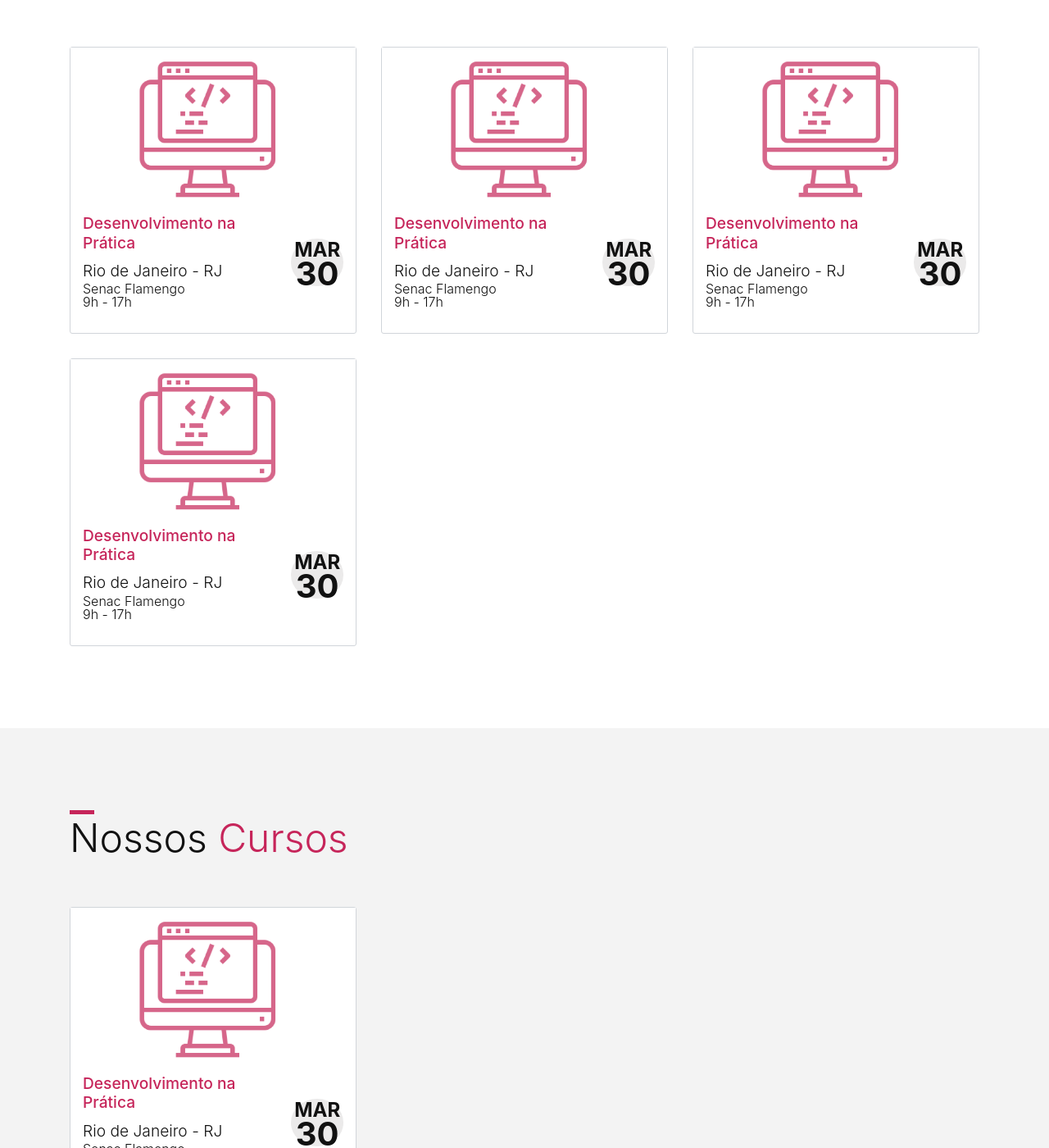
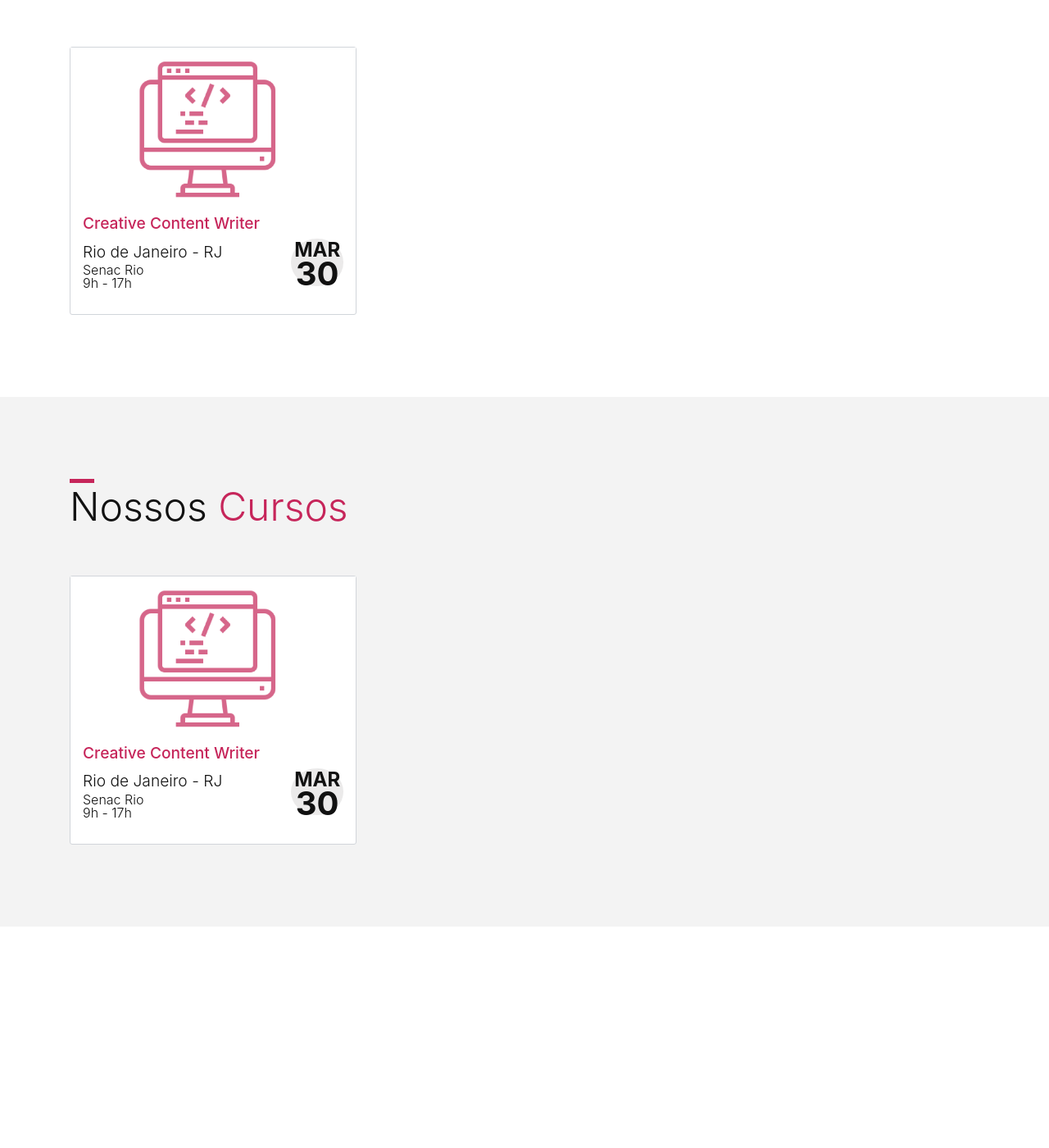
Before and after one commit to LorTrindade/networking, a Jekyll site: the page built from cursos.html, in a window 1280 px wide and 1400 px high, scrolled down 660 px. Shown: the whole window at 82% size. Built offline with Jekyll 4.4.1, drawn with Linux system fonts in a browser that asks for light colours; some web fonts are replaced; after the commit the page ends 1790 px from its top, so only the background shows below that.

Commit message:
calendar

```diff
--- a/cursos.html
+++ b/cursos.html
@@ -12,88 +12,28 @@ coverText: "Próximos <span>eventos</span>"
             <div class="col-lg-12 col-md-12">
                 <h2>Próximos <span>eventos</span></h2>
             </div>
-
+            {% for block in site.data.calendar.events %}
                 <div class="col-lg-4 col-md-4 container-events">
-                <a href="#">
+                    <a href="{{ block.url | prepend: site.baseurl }}" target="_blank">
                         <img src="assets/images/icone-fake.PNG" class="img-fluid" />
 
                         <ul class="container-events__key-info">
                             <li>
-                            <h3>Desenvolvimento na Prática</h3>
+                                <h3>{{ block.title }}</h3>
                                 <p>
-                                <span>Rio de Janeiro - RJ</span>
-                                <span>Senac Flamengo</span>
-                                <span>9h - 17h</span>
+                                    <span>{{ block.city }} - {{ block.state }}</span>
+                                    <span>{{ block.hostName }}</span>
+                                    <span>{{ block.time }}</span>
                                 </p>
                             </li>
                             <li>
-                            <p><span>Mar</span> 30</p>
+                                <p><span>{{ block.month }}</span> {{ block.day }}</p>
                             </li>
                         </ul>
                         <div class="clearfix"></div>
                     </a>
                 </div>
-            <div class="col-lg-4 col-md-4 container-events">
-                <a href="#">
-                    <img src="assets/images/icone-fake.PNG" class="img-fluid" />
-
-                    <ul class="container-events__key-info">
-                        <li>
-                            <h3>Desenvolvimento na Prática</h3>
-                            <p>
-                                <span>Rio de Janeiro - RJ</span>
-                                <span>Senac Flamengo</span>
-                                <span>9h - 17h</span>
-                            </p>
-                        </li>
-                        <li>
-                            <p><span>Mar</span> 30</p>
-                        </li>
-                    </ul>
-                    <div class="clearfix"></div>
-                </a>
-            </div>
-
-            <div class="col-lg-4 col-md-4 container-events">
-                <a href="#">
-                    <img src="assets/images/icone-fake.PNG" class="img-fluid" />
-
-                    <ul class="container-events__key-info">
-                        <li>
-                            <h3>Desenvolvimento na Prática</h3>
-                            <p>
-                                <span>Rio de Janeiro - RJ</span>
-                                <span>Senac Flamengo</span>
-                                <span>9h - 17h</span>
-                            </p>
-                        </li>
-                        <li>
-                            <p><span>Mar</span> 30</p>
-                        </li>
-                    </ul>
-                    <div class="clearfix"></div>
-                </a>
-            </div>
-            <div class="col-lg-4 col-md-4 container-events">
-                <a href="#">
-                    <img src="assets/images/icone-fake.PNG" class="img-fluid" />
-
-                    <ul class="container-events__key-info">
-                        <li>
-                            <h3>Desenvolvimento na Prática</h3>
-                            <p>
-                                <span>Rio de Janeiro - RJ</span>
-                                <span>Senac Flamengo</span>
-                                <span>9h - 17h</span>
-                            </p>
-                        </li>
-                        <li>
-                            <p><span>Mar</span> 30</p>
-                        </li>
-                    </ul>
-                    <div class="clearfix"></div>
-                </a>
-            </div>
+            {% endfor %}
         </div>
     </div>
 </section>
@@ -109,27 +49,28 @@ coverText: "Próximos <span>eventos</span>"
                 <h2>Nossos <span>Cursos</span></h2>
             </div>
 
+            {% for block in site.data.training.training %}
             <div class="col-lg-4 col-md-4 container-events">
-                <a href="#">
+                <a href="{{ block.url | prepend: site.baseurl }}" target="_blank">
                     <img src="assets/images/icone-fake.PNG" class="img-fluid" />
 
                     <ul class="container-events__key-info">
                         <li>
-                            <h3>Desenvolvimento na Prática</h3>
+                            <h3>{{ block.title }}</h3>
                             <p>
-                                <span>Rio de Janeiro - RJ</span>
-                                <span>Senac Flamengo</span>
-                                <span>9h - 17h</span>
+                                <span>{{ block.city }} - {{ block.state }}</span>
+                                <span>{{ block.hostName }}</span>
+                                <span>{{ block.time }}</span>
                             </p>
                         </li>
                         <li>
-                            <p><span>Mar</span> 30</p>
+                            <p><span>{{ block.month }}</span> {{ block.day }}</p>
                         </li>
                     </ul>
                     <div class="clearfix"></div>
                 </a>
             </div>
-
+        {% endfor %}
         </div>
     </div>
 </section>
```
Also changed, not shown: _data/calendar.yml (added, +9 -0 lines), _data/training.yml (added, +10 -0 lines). Lines whose indentation alone changed are shown as unchanged.
